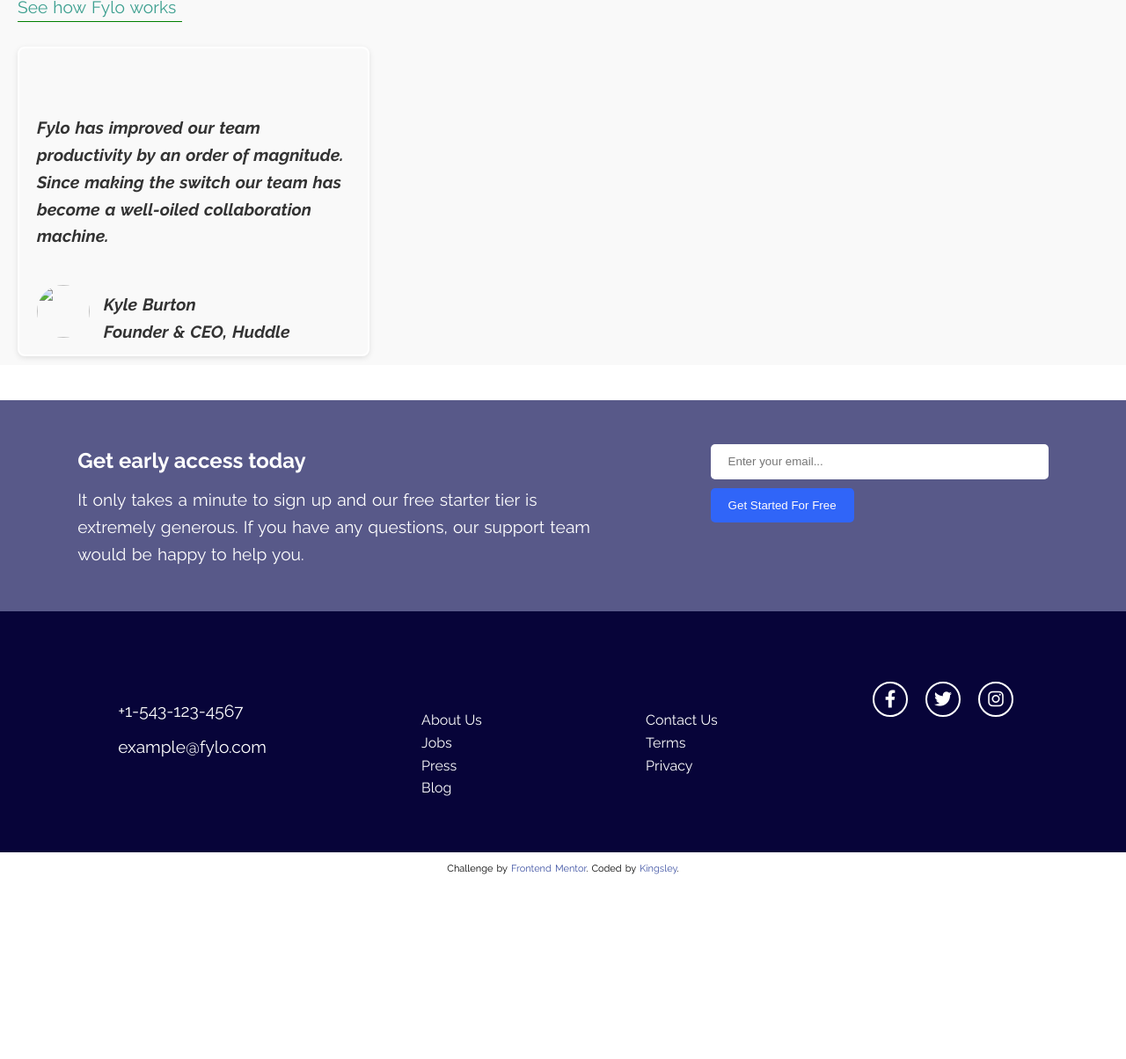
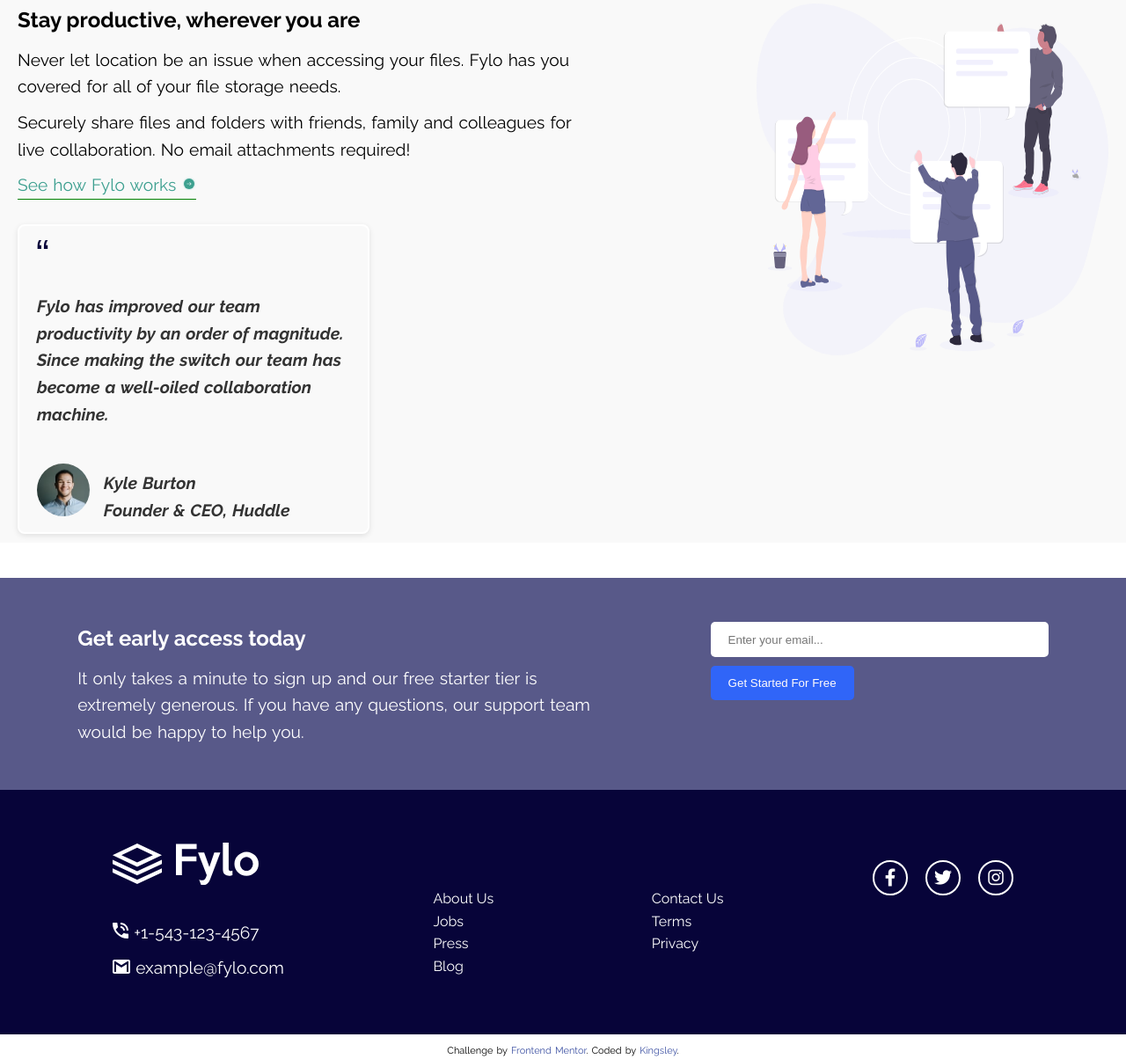
Before and after one commit to Mr-kings042/fylo-landing-page-with-two-column-layout-master, a plain HTML site: page index.html in a window 1280 px wide. Shown: the part 650-1854 px from the top of the page at 88% size. Before the commit the page ends 1646 px from the top, so only its background shows below. Drawn offline with Linux system fonts and the light colour scheme; the site is published under a folder, as on GitHub Pages, so addresses that start at the root find nothing.

Commit message:
fixed the images section

```diff
--- a/index.html
+++ b/index.html
@@ -12,7 +12,7 @@
 <body>
   <header class="header">
     <div class="header-container">
-        <div class="logo"><img src="/images/logo.svg" alt="fylo-logo"></div>
+        <div class="logo"><img src="./images/logo.svg" alt="fylo-logo"></div>
         <nav class="nav">
             <ul>
                 <li><a href="#">Features</a></li>
@@ -34,7 +34,7 @@
             </div>
         </div>
         <div class="hero-image">
-            <img src="/images/illustration-1.svg" alt="Illustration of file storage">
+            <img src="./images/illustration-1.svg" alt="Illustration of file storage">
         </div>
     </div>
 </section>
@@ -45,17 +45,17 @@
         <p>Never let location be an issue when accessing your files. Fylo has you <br>covered for all of your file storage needs.</p>
 
         <p>Securely share files and folders with friends, family and colleagues for <br> live collaboration. No email attachments required!</p>
-        <p class="link">See how Fylo works <img src="/images/icon-arrow.svg" alt=""></p>
+        <p class="link">See how Fylo works <img src="./images/icon-arrow.svg" alt=""></p>
         <div class="blockquote">
           <blockquote>
-            <img src="/images/icon-quotes.svg" alt="">
+            <img src="./images/icon-quotes.svg" alt="">
             <p>Fylo has improved our team productivity by an order of magnitude. Since making the switch our team has become a well-oiled collaboration machine.</p>
-          <p><img src="/images/avatar-testimonial.jpg" width="60px" height="60px" alt="">   <cite><span>Kyle Burton</span> <br> Founder & CEO, Huddle</cite></p>
+          <p><img src="./images/avatar-testimonial.jpg" width="60px" height="60px" alt="">   <cite><span>Kyle Burton</span> <br> Founder & CEO, Huddle</cite></p>
         </blockquote>
         </div>
     </div>
     <div class="features-image">
-      <img src="/images/illustration-2.svg" alt="illustration-2">
+      <img src="./images/illustration-2.svg" alt="illustration-2">
     </div>
 </section>
 
@@ -75,9 +75,9 @@
 <footer class="footer">
   <div class="footer-container">
       <div>
-        <div class="footer-logo"><img src="/images/logo.svg" alt=""></div>
-          <p><img src="/images/icon-phone.svg" alt=""> +1-543-123-4567</p>
-          <p><img src="/images/icon-email.svg" alt=""> example@fylo.com</p>
+        <div class="footer-logo"><img src="./images/logo.svg" alt=""></div>
+          <p><img src="./images/icon-phone.svg" alt=""> +1-543-123-4567</p>
+          <p><img src="./images/icon-email.svg" alt=""> example@fylo.com</p>
       </div>
 
       <div class="footer-links">
```
